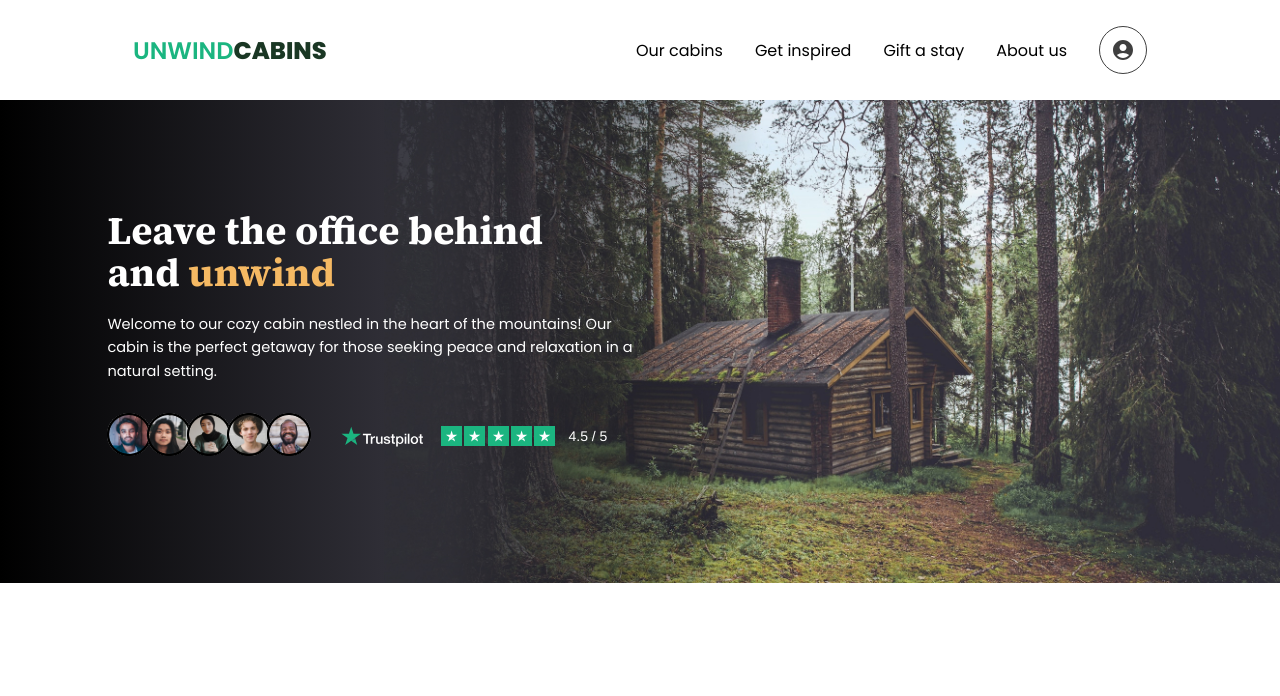
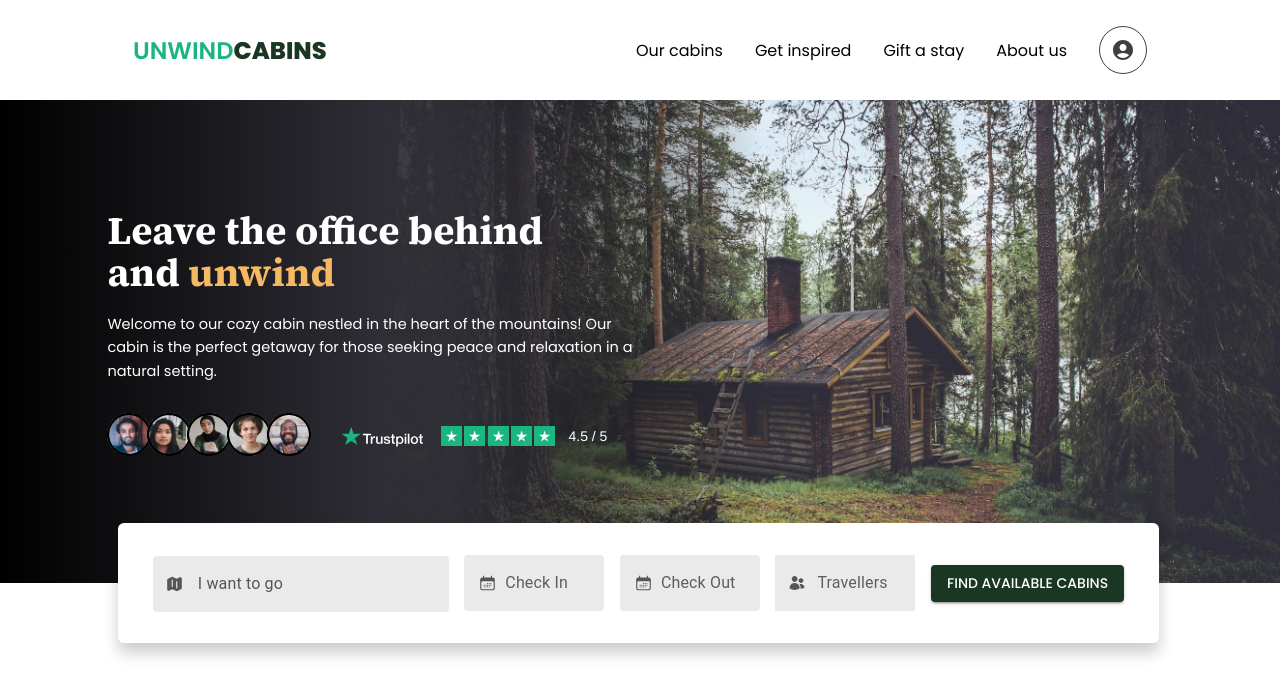
Before and after one commit to yevmot/UnwindCabins-TypeScript, a React (Create React App) app: page / in a window 1280 px wide. Shown: the top 696 px of the page. Built offline with nearby package versions, Linux system fonts and the light colour scheme.

Commit message:
Working on DatePicker

```diff
--- a/package.json
+++ b/package.json
@@ -15,6 +15,8 @@
     "@emotion/react": "^11.14.0",
     "@emotion/styled": "^11.14.0",
     "@mui/icons-material": "^6.2.1",
+    "@mui/x-date-pickers": "^7.23.3",
+    "date-fns": "^4.1.0",
     "react": "^18.3.1",
     "react-dom": "^18.3.1"
   },
--- a/src/components/header/header-comps/HeaderComps.tsx
+++ b/src/components/header/header-comps/HeaderComps.tsx
@@ -11,7 +11,7 @@ export const HeaderComps = (): JSX.Element => {
       <div className="header-container">
         <HeaderBg />
         <HeaderContent />
-        {/* <HeaderSearch /> */}
+        <HeaderSearch />
       </div>
     </div>
   );
--- a/src/components/header/header-comps/header-search/HeaderSearch.tsx
+++ b/src/components/header/header-comps/header-search/HeaderSearch.tsx
@@ -5,6 +5,8 @@ import './headerSearch.css';
 import SearchBtn from './search-button/SearchButton';
 import Location from './search-location/SearchLocation';
 import BasicSelect from './search-travellers/SearchTravellers';
+import { DatePickerIn } from './search-datepickers/DatePickerIn';
+import { DatePickerOut } from './search-datepickers/DatePickerOut';
 
 export const HeaderSearch = (): JSX.Element => {
 //   const [isActive, setIsActive] = useState(false);
@@ -14,10 +16,11 @@ export const HeaderSearch = (): JSX.Element => {
       <div className="form-container">
         <div className="form">
           {/* <FormModal isActive={isActive} setIsActive={setIsActive} /> */}
-          {/* <Location /> */}
-          {/* <DatePickers /> */}
-          {/* <BasicSelect /> */}
-          {/* <SearchBtn /> */}
+          <Location />
+          <DatePickerIn />
+          <DatePickerOut/>
+          <BasicSelect />
+          <SearchBtn />
         </div>
       </div>
     </div>
--- /dev/null
+++ b/src/components/header/header-comps/header-search/search-datepickers/DatePickerIn.tsx
@@ -0,0 +1,30 @@
+import { JSX } from 'react';
+import { LocalizationProvider, DatePicker } from '@mui/x-date-pickers';
+import { AdapterDateFns } from '@mui/x-date-pickers/AdapterDateFnsV3';
+import { de } from 'date-fns/locale/de';
+import calendar from './../../../../../img/icons/calendar.svg';
+import './datePicker.css';
+
+const CalendarImg = (): JSX.Element => {
+  return (
+    <img src={calendar} alt='img'/>
+  );
+};
+
+export const DatePickerIn = (): JSX.Element => {
+  return (
+    <LocalizationProvider dateAdapter={AdapterDateFns} adapterLocale={de}>
+      <div className="date-wrapper">
+        <DatePicker
+          minDate={new Date()}
+          label={
+            <div className='icon-label'>
+              <CalendarImg/>
+              <span>Check In</span>
+            </div>
+          }
+        />
+      </div>
+    </LocalizationProvider>
+  );
+};
--- /dev/null
+++ b/src/components/header/header-comps/header-search/search-datepickers/DatePickerOut.tsx
@@ -0,0 +1,30 @@
+import { JSX } from 'react';
+import { LocalizationProvider, DatePicker } from '@mui/x-date-pickers';
+import { AdapterDateFns } from '@mui/x-date-pickers/AdapterDateFnsV3';
+import { de } from 'date-fns/locale/de';
+import calendar from './../../../../../img/icons/calendar.svg';
+import './datePicker.css';
+
+const CalendarImg = (): JSX.Element => {
+  return (
+    <img src={calendar} alt='img'/>
+  );
+};
+
+export const DatePickerOut = (): JSX.Element => {
+  return (
+    <LocalizationProvider dateAdapter={AdapterDateFns} adapterLocale={de}>
+      <div className="date-wrapper">
+        <DatePicker
+          minDate={new Date()}
+          label={
+            <div className='icon-label'>
+              <CalendarImg/>
+              <span>Check Out</span>
+            </div>
+          }
+        />
+      </div>
+    </LocalizationProvider>
+  );
+};
--- /dev/null
+++ b/src/components/header/header-comps/header-search/search-datepickers/datePicker.css
@@ -0,0 +1,23 @@
+.date-wrapper{
+    position: relative;
+    max-width: 140px;
+    background-color: #EAEAEA;
+    border-radius: 4px;
+}
+.date-wrapper button{
+    position: absolute;
+    opacity: 0;
+    left: 0;
+    width: 100%;
+    height: 100%;
+    border-radius: 0;
+}
+.date-wrapper input {
+    font-family: 'Poppins';
+}
+.icon-label {
+    display: flex;
+    justify-content: center;
+    align-items: center;
+    gap: 8px;
+}
--- a/src/components/header/header-comps/header-search/search-location/SearchLocation.tsx
+++ b/src/components/header/header-comps/header-search/search-location/SearchLocation.tsx
@@ -1,4 +1,4 @@
-import Map from './../../../../../img/icons/map.svg';
+import map from './../../../../../img/icons/map.svg';
 import { Box, TextField } from '@mui/material';
 import { JSX } from 'react';
 import './searchLocation.css';
@@ -6,7 +6,7 @@ import './searchLocation.css';
 const MapIcon = ({ label = 'I want to go' }: { label?: string }): JSX.Element => {
   return (
     <Box sx={{ display: 'flex', alignItems: 'center', gap: 2 }}>
-      <img src={Map} alt="map" />
+      <img src={map} alt="map" />
       <span>{label}</span>
     </Box>
   );
--- a/src/styles/main.css
+++ b/src/styles/main.css
@@ -81,8 +81,8 @@ select {
     font-weight: 400;
 }
 /* Common styles for buttons */
-button {
+/* button {
     width: 236px;
     height: 54px;
     border-radius: 4px;
-}
+} */
```
Also changed, not shown: 1 other file (tests, documents, lock files or other folders).
